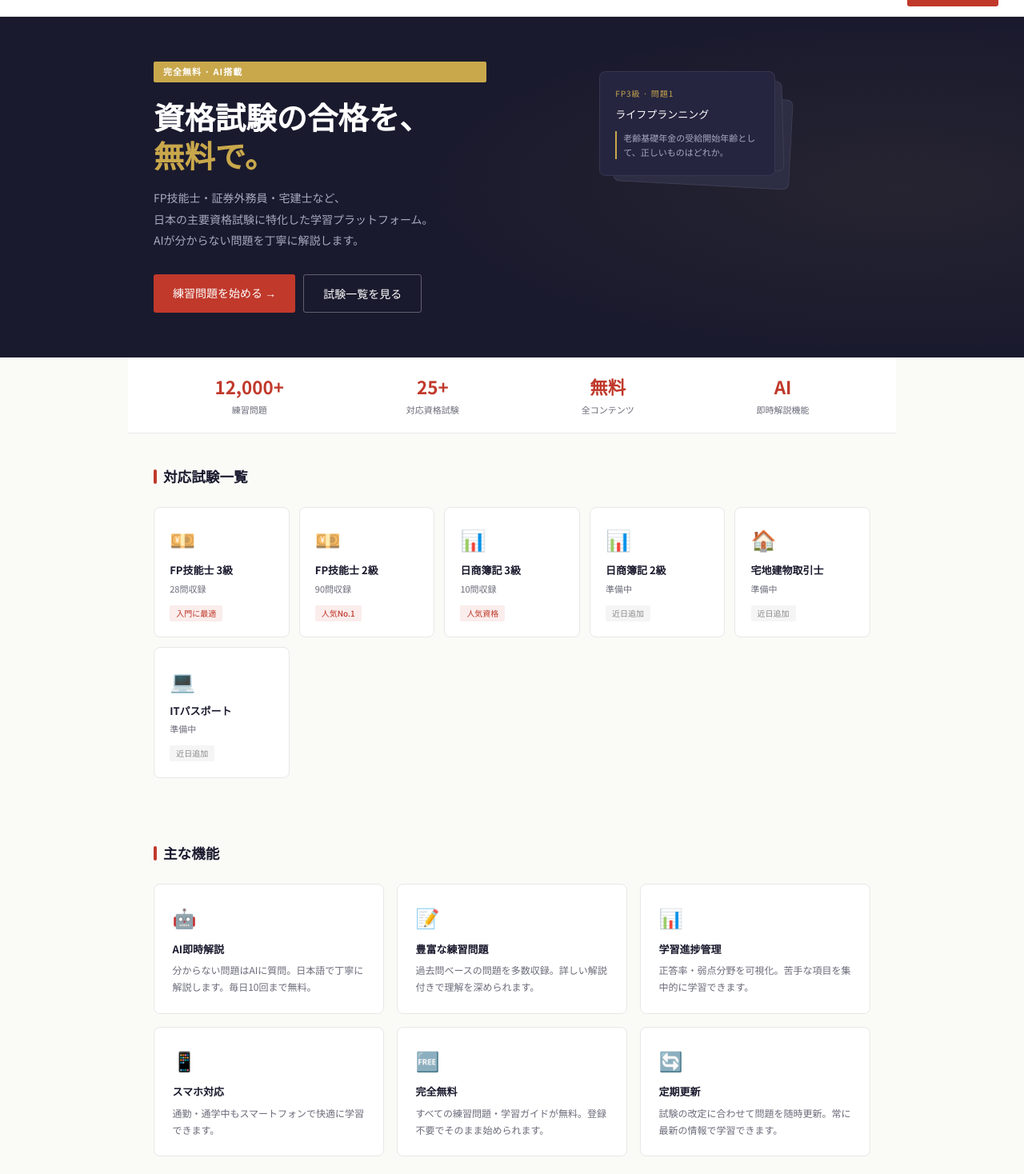
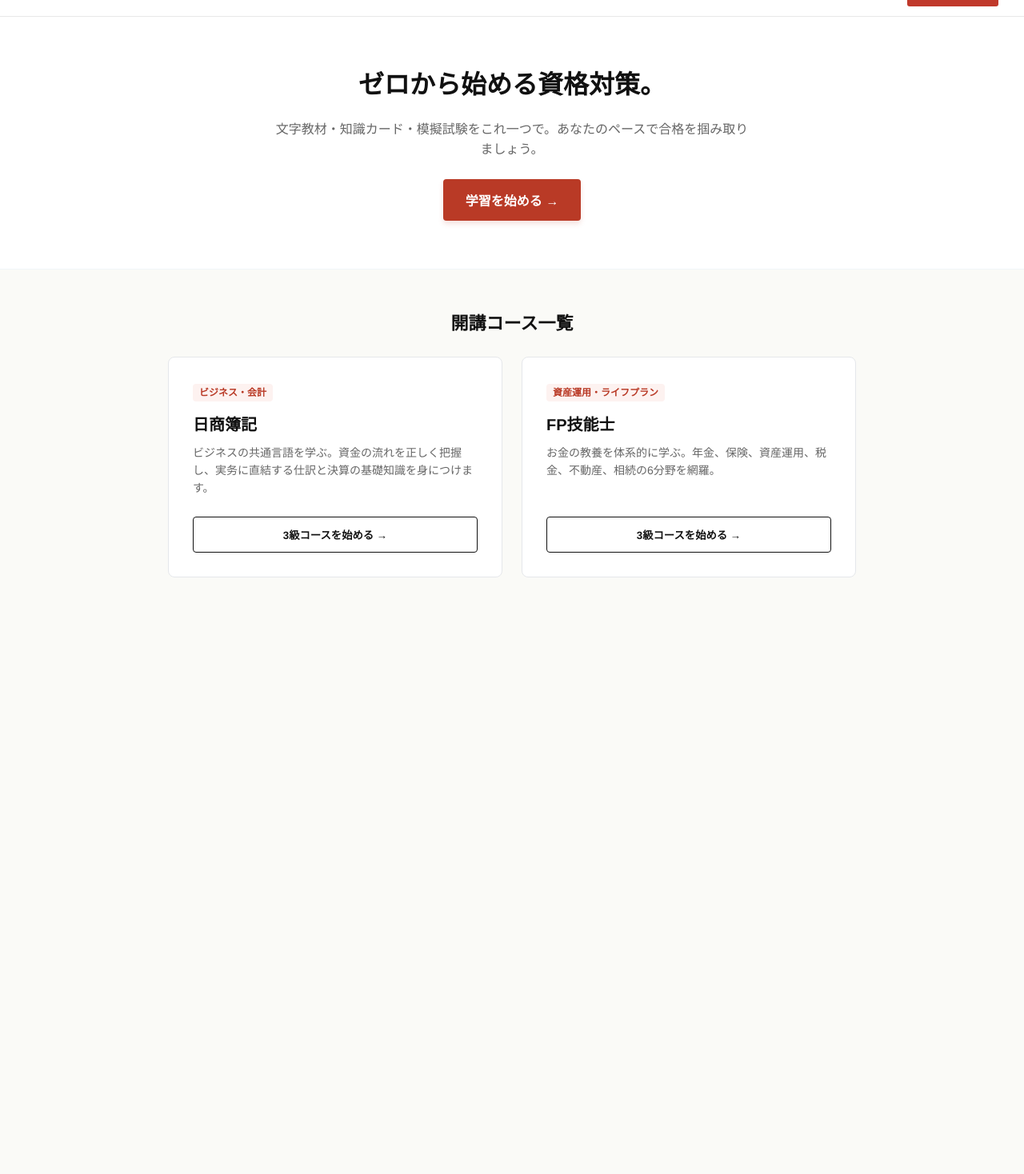
Before and after one commit to zrqZRQ77/japanese-web, a Next.js app in the folder goukaku-navi/: page / in a window 1280 px wide. Shown: the part 42-1510 px from the top of the page at 80% size. After the commit the page ends 814 px from the top, so only its background shows below. Built offline with nearby package versions, Linux system fonts and the light colour scheme.

Commit message:
Update page.js

```diff
--- a/goukaku-navi/app/page.js
+++ b/goukaku-navi/app/page.js
@@ -1,126 +1,73 @@
-import Link from 'next/link'
-import Navbar from '../components/Navbar'
-import Footer from '../components/Footer'
-import { exams } from '../lib/data'
-import styles from './page.module.css'
+"use client";
+
+import React from 'react';
+import Link from 'next/link';
+import Navbar from '../components/Navbar';
+import styles from './page.module.css';
 
 export default function Home() {
   return (
-    <>
+    <div className={styles.container} style={{ fontFamily: '"Helvetica Neue", Arial, "Hiragino Kaku Gothic ProN", Meiryo, sans-serif' }}>
+      {/* 顶部导航栏 */}
       <Navbar />
 
-      {/* Hero */}
-      <section className={styles.hero}>
-        <div className={styles.heroDeco} />
-        <div className={styles.heroInner}>
-          <div className={styles.heroLeft}>
-            <div className={styles.heroBadge}>完全無料 · AI搭載</div>
-            <h1 className={styles.heroTitle}>
-              資格試験の合格を、<br />
-              <span>無料で。</span>
-            </h1>
-            <p className={styles.heroSub}>
-              FP技能士・証券外務員・宅建士など、<br />
-              日本の主要資格試験に特化した学習プラットフォーム。<br />
-              AIが分からない問題を丁寧に解説します。
-            </p>
-            <div className={styles.heroCta}>
-              <Link href="/practice" className="btn-primary">練習問題を始める →</Link>
-              <Link href="/exams" className="btn-ghost">試験一覧を見る</Link>
+      {/* 主视觉区 (Hero Section) */}
+      <header className={styles.hero} style={{ textAlign: 'center', padding: '60px 20px', background: '#ffffff', borderBottom: '1px solid #f1f5f9' }}>
+        <h1 style={{ fontSize: '32px', fontWeight: '900', color: '#111111', marginBottom: '16px' }}>
+          ゼロから始める資格対策。
+        </h1>
+        <p style={{ fontSize: '16px', color: '#666666', maxWidth: '600px', margin: '0 auto 24px auto', lineHeight: '1.6' }}>
+          文字教材・知識カード・模擬試験をこれ一つで。あなたのペースで合格を掴み取りましょう。
+        </p>
+        <Link href="/course?type=fp&level=3" style={{ textDecoration: 'none' }}>
+          <button style={{ backgroundColor: '#b93a26', color: '#ffffff', border: 'none', padding: '14px 28px', borderRadius: '4px', fontSize: '16px', fontWeight: '700', cursor: 'pointer', boxShadow: '0 4px 6px rgba(185,58,38,0.15)' }}>
+            学習を始める →
+          </button>
+        </Link>
+      </header>
+
+      {/* 学科选择看板区 */}
+      <main style={{ maxWidth: '900px', margin: '0 auto', padding: '50px 20px' }}>
+        <h2 style={{ fontSize: '22px', fontWeight: '800', color: '#111111', marginBottom: '24px', textAlign: 'center' }}>
+          開講コース一覧
+        </h2>
+
+        <div style={{ display: 'grid', gridTemplateColumns: 'repeat(auto-fit, minmax(340px, 1fr))', gap: '24px' }}>
+
+          {/* 日商簿記卡片 */}
+          <div style={{ background: '#ffffff', padding: '30px', borderRadius: '8px', border: '1px solid #e5e7eb', display: 'flex', flexDirection: 'column', justifyContent: 'space-between' }}>
+            <div>
+              <span style={{ fontSize: '12px', fontWeight: '700', color: '#b93a26', background: '#fdf2f0', padding: '4px 8px', borderRadius: '4px' }}>ビジネス・会計</span>
+              <h3 style={{ fontSize: '20px', fontWeight: '700', color: '#111111', margin: '12px 0 8px 0' }}>日商簿記</h3>
+              <p style={{ fontSize: '14px', color: '#666666', lineHeight: '1.6', margin: '0 0 24px 0' }}>
+                ビジネスの共通言語を学ぶ。資金の流れを正しく把握し、実务に直結する仕訳と決算の基礎知識を身につけます。
+              </p>
             </div>
+            <Link href="/course?type=boki&level=3" style={{ textDecoration: 'none' }}>
+              <button style={{ width: '100%', padding: '12px', background: '#ffffff', color: '#111111', border: '1px solid #111111', borderRadius: '4px', fontWeight: '600', cursor: 'pointer', transition: 'all 0.2s' }}>
+                3級コースを始める →
+              </button>
+            </Link>
           </div>
-          <div className={styles.heroRight}>
-            <div className={styles.cardStack}>
-              <div className={`${styles.hcard} ${styles.hcard1}`}>
-                <div className={styles.hcardLabel}>FP2級</div>
-                <div className={styles.hcardTitle}>タックスプランニング</div>
-                <div className={styles.hcardQ}>所得税の計算方法について...</div>
-              </div>
-              <div className={`${styles.hcard} ${styles.hcard2}`}>
-                <div className={styles.hcardLabel}>証券外務員</div>
-                <div className={styles.hcardTitle}>株式市場の基礎</div>
-                <div className={styles.hcardQ}>信用取引における委託保証金率...</div>
-              </div>
-              <div className={`${styles.hcard} ${styles.hcard3}`}>
-                <div className={styles.hcardLabel}>FP3級 · 問題1</div>
-                <div className={styles.hcardTitle}>ライフプランニング</div>
-                <div className={styles.hcardQ}>老齢基礎年金の受給開始年齢として、正しいものはどれか。</div>
-              </div>
+
+          {/* FP技能士卡片 */}
+          <div style={{ background: '#ffffff', padding: '30px', borderRadius: '8px', border: '1px solid #e5e7eb', display: 'flex', flexDirection: 'column', justifyContent: 'space-between' }}>
+            <div>
+              <span style={{ fontSize: '12px', fontWeight: '700', color: '#b93a26', background: '#fdf2f0', padding: '4px 8px', borderRadius: '4px' }}>資産運用・ライフプラン</span>
+              <h3 style={{ fontSize: '20px', fontWeight: '700', color: '#111111', margin: '12px 0 8px 0' }}>FP技能士</h3>
+              <p style={{ fontSize: '14px', color: '#666666', lineHeight: '1.6', margin: '0 0 24px 0' }}>
+                お金の教養を体系的に学ぶ。年金、保険、資産運用、税金、不動産、相続の6分野を網羅。
+              </p>
             </div>
+            <Link href="/course?type=fp&level=3" style={{ textDecoration: 'none' }}>
+              <button style={{ width: '100%', padding: '12px', background: '#ffffff', color: '#111111', border: '1px solid #111111', borderRadius: '4px', fontWeight: '600', cursor: 'pointer', transition: 'all 0.2s' }}>
+                3級コースを始める →
+              </button>
+            </Link>
           </div>
+
         </div>
-      </section>
-
-      {/* Stats */}
-      <div className={styles.statsBar}>
-        {[
-          { num: '12,000+', label: '練習問題' },
-          { num: '25+', label: '対応資格試験' },
-          { num: '無料', label: '全コンテンツ' },
-          { num: 'AI', label: '即時解説機能' },
-        ].map(s => (
-          <div key={s.label} className={styles.statItem}>
-            <div className={styles.statNum}>{s.num}</div>
-            <div className={styles.statLabel}>{s.label}</div>
-          </div>
-        ))}
-      </div>
-
-      <main className={styles.main}>
-        {/* Exams */}
-        <section className={styles.section}>
-          <h2 className="section-title">対応試験一覧</h2>
-          <div className={styles.examGrid}>
-            {exams.map(exam => (
-              <Link
-                key={exam.id}
-                href={exam.questionCount > 0 ? `/practice?exam=${exam.id}` : '#'}
-                className={styles.examCard}
-              >
-                <div className={styles.examIcon}>{exam.icon}</div>
-                <div className={styles.examName}>{exam.name}</div>
-                <div className={styles.examMeta}>
-                  {exam.questionCount > 0 ? `${exam.questionCount}問収録` : '準備中'}
-                </div>
-                <span className={`tag tag-${exam.tag}`}>{exam.tagLabel}</span>
-              </Link>
-            ))}
-          </div>
-        </section>
-
-        {/* Features */}
-        <section className={styles.section}>
-          <h2 className="section-title">主な機能</h2>
-          <div className={styles.featureGrid}>
-            {[
-              { icon: '🤖', title: 'AI即時解説', desc: '分からない問題はAIに質問。日本語で丁寧に解説します。毎日10回まで無料。' },
-              { icon: '📝', title: '豊富な練習問題', desc: '過去問ベースの問題を多数収録。詳しい解説付きで理解を深められます。' },
-              { icon: '📊', title: '学習進捗管理', desc: '正答率・弱点分野を可視化。苦手な項目を集中的に学習できます。' },
-              { icon: '📱', title: 'スマホ対応', desc: '通勤・通学中もスマートフォンで快適に学習できます。' },
-              { icon: '🆓', title: '完全無料', desc: 'すべての練習問題・学習ガイドが無料。登録不要でそのまま始められます。' },
-              { icon: '🔄', title: '定期更新', desc: '試験の改定に合わせて問題を随時更新。常に最新の情報で学習できます。' },
-            ].map(f => (
-              <div key={f.title} className={styles.featureCard}>
-                <div className={styles.featureIcon}>{f.icon}</div>
-                <h3 className={styles.featureTitle}>{f.title}</h3>
-                <p className={styles.featureDesc}>{f.desc}</p>
-              </div>
-            ))}
-          </div>
-        </section>
       </main>
-
-      {/* CTA */}
-      <section className={styles.ctaSection}>
-        <h2 className={styles.ctaTitle}>今すぐ<span>無料</span>で始めよう</h2>
-        <p className={styles.ctaSub}>アカウント登録不要。すぐに練習問題を解き始められます。</p>
-        <div className={styles.ctaButtons}>
-          <Link href="/practice?exam=fp3" className="btn-primary">FP3級から始める →</Link>
-          <Link href="/practice?exam=fp2" className="btn-ghost">FP2級に挑戦する →</Link>
-        </div>
-      </section>
-
-      <Footer />
-    </>
-  )
+    </div>
+  );
 }
```
